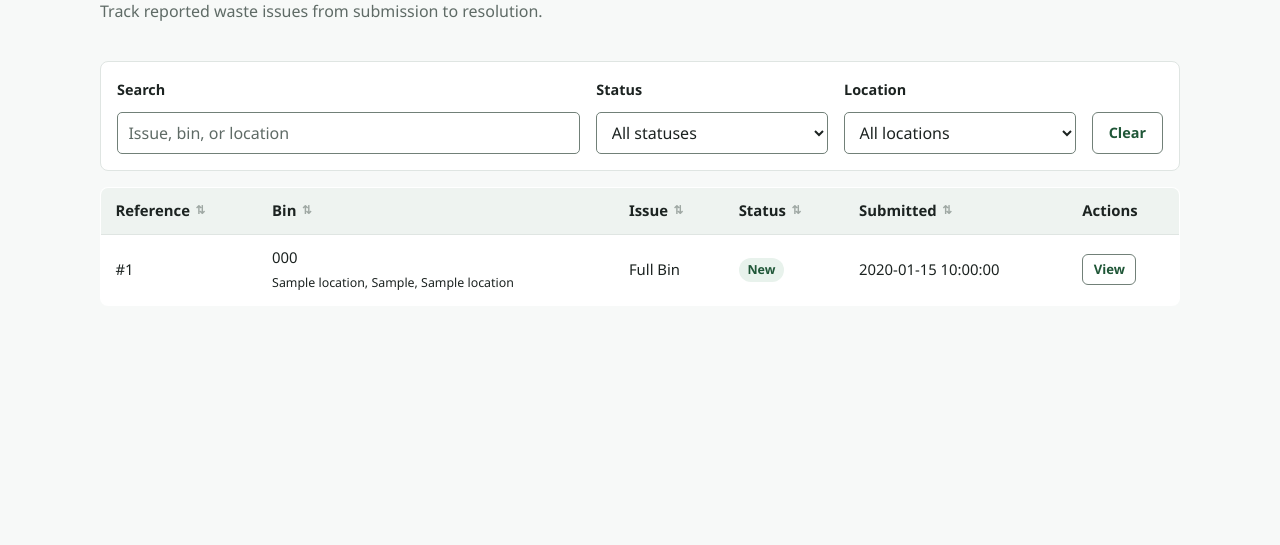
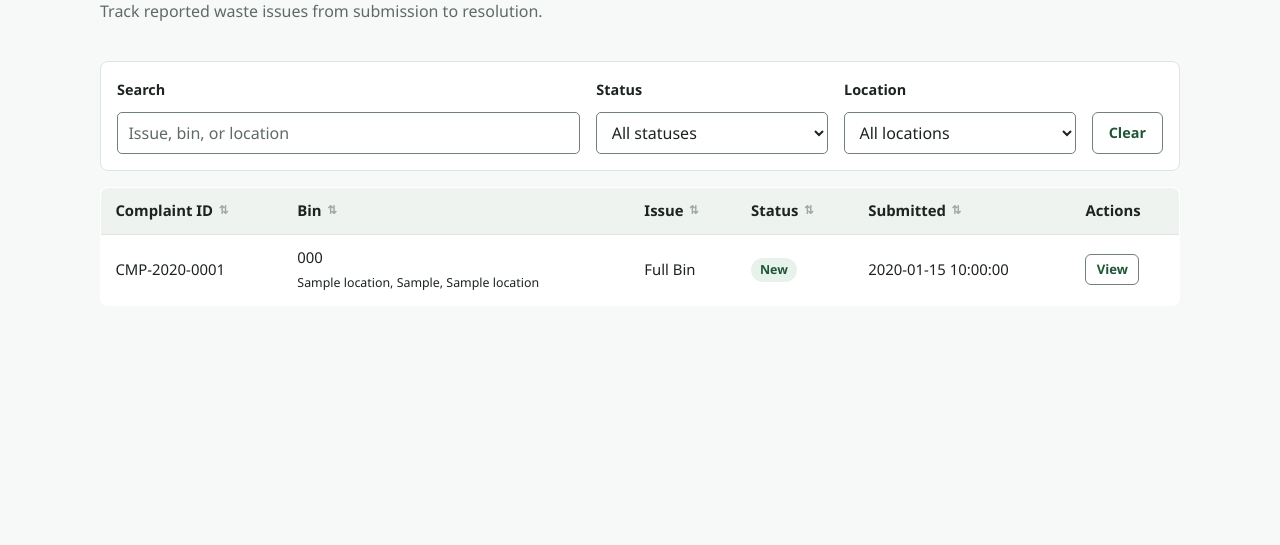
Before and after one commit to tanbl123/Integrative-Programming-Assignment, a PHP site: page /EcoCampus/complaint in a window 1280 px wide. Shown: the part 146-691 px from the top of the page. Run offline with PHP 8.4, Linux system fonts and the light colour scheme; the visitor is signed in with stand-in values (Sample User, id 1); tables that the repository leaves empty hold one stand-in row (values such as "Sample post").

Commit message:
Show complaints as CMP-YYYY-NNNN and label the column Complaint ID
Two changes to how a complaint is identified on screen.

The bare 1, 2, 3 read as a row number rather than a case reference. The
Bin module already pairs an integer key with a readable bin_code, so
complaints now do the same: Complaint::getReference() renders
CMP-2026-0007 from the key and the year the complaint was created.

The code is derived rather than stored. That keeps the two from ever
drifting apart, needs no migration for the team to run, and leaves the
integer primary key in place - so complaint_attachments,
complaint_status_history, complaint_notifications and the Scheduling
module's source_complaint_id are all untouched.

The reference now appears wherever a complaint is named: the listing, the
detail heading, submission and duplicate-rejection messages, the
observer's notification titles, and the "Duplicate of complaint ..."
remark written into the status history.

Search accepts it too. The code is not stored, so the key is recovered
from it: CMP-2026-0007, cmp-2026-0142, #7, 7 and 0007 all resolve to the
complaint, while ordinary words fall through to the existing text search.

The column header is now "Complaint ID" rather than "Reference", which
did not say what it referred to.

Worth stating plainly: this is presentation, not protection. A reporter
cannot open another reporter's complaint by guessing an id, because
ComplaintService::findVisible() refuses it on authorisation. The
formatted code neither adds nor removes any of that.

Co-Authored-By: Claude Opus 5 <noreply@anthropic.com>
Claude-Session: https://claude.ai/code/session_019v3MtxJvs9ip2gfPoEELzi

```diff
--- a/app/controllers/ComplaintController.php
+++ b/app/controllers/ComplaintController.php
@@ -60,7 +60,7 @@ class ComplaintController extends Controller
                 $_POST,
                 $_FILES['attachment'] ?? null
             );
-            Flash::set('success', 'Complaint #' . $complaint->getKey() . ' was submitted.');
+            Flash::set('success', 'Complaint ' . $complaint->getReference() . ' was submitted.');
             $this->redirect('complaint/show/' . $complaint->getKey());
         } catch (ValidationException $error) {
             http_response_code(422);
@@ -167,10 +167,11 @@ class ComplaintController extends Controller
                 Auth::requireLogin()
             );
 
+            $kept = Complaint::find((int) $keepId);
             Flash::set('success', $rejected . ' duplicate report'
                 . ($rejected === 1 ? '' : 's')
-                . ' rejected. Complaint #' . (int) $keepId . ' remains open, and every '
-                . 'reporter has been notified.');
+                . ' rejected. Complaint ' . ($kept?->getReference() ?? '#' . (int) $keepId)
+                . ' remains open, and every reporter has been notified.');
             $this->redirect('complaint');
         } catch (ValidationException $error) {
             Flash::set('error', implode(' ', $error->getErrors()));
@@ -248,7 +249,7 @@ class ComplaintController extends Controller
             : $binClient->getBinInfo((int) $complaint->getBin()->getKey());
 
         return [
-            'title'               => 'Complaint #' . $complaint->getKey(),
+            'title'               => 'Complaint ' . $complaint->getReference(),
             'complaint'           => $complaint,
             'attachments'         => $complaint->getAttachments(),
             'history'             => $complaint->getHistory(),
--- a/app/models/Complaint.php
+++ b/app/models/Complaint.php
@@ -74,6 +74,36 @@ class Complaint extends Model
         $this->set('updated_at', ifaTimestamp());
     }
 
+    /**
+     * Human-readable complaint reference, for example CMP-2026-0007.
+     *
+     * The Bin module pairs an integer primary key with a readable bin_code;
+     * this is the same idea for complaints, except that complaints are created
+     * by the system rather than entered by an administrator, so the code is
+     * derived from the key rather than stored beside it. Deriving it means the
+     * two can never drift apart and no migration is needed.
+     *
+     * The database keeps the integer key, so every foreign key that points at
+     * a complaint - attachments, status history, notifications and the
+     * Scheduling module's source_complaint_id - is untouched.
+     *
+     * Note that this is presentation, not protection. Another reporter cannot
+     * reach a complaint by guessing an id: ComplaintService::findVisible()
+     * refuses it on authorisation, which is what actually prevents
+     * enumeration.
+     */
+    public function getReference(): string
+    {
+        $id = $this->getKey();
+        if ($id === null) {
+            return 'CMP-NEW';
+        }
+        $created = (string) $this->get('created_at');
+        $year = $created !== '' ? substr($created, 0, 4) : date('Y');
+
+        return sprintf('CMP-%s-%04d', $year, $id);
+    }
+
     public function getReporterId(): int { return (int) $this->get('reporter_id'); }
     public function getType(): string { return (string) $this->get('complaint_type'); }
     public function getDescription(): string { return (string) $this->get('description'); }
@@ -102,8 +132,17 @@ class Complaint extends Model
         }
         if ($query !== '') {
             $like = '%' . $query . '%';
-            $sql .= ' AND (c.description LIKE ? OR c.complaint_type LIKE ? OR b.bin_code LIKE ?)';
+            $clause = 'c.description LIKE ? OR c.complaint_type LIKE ? OR b.bin_code LIKE ?';
             array_push($params, $like, $like, $like);
+
+            // A reference such as CMP-2026-0007, or a bare #7, should find the
+            // complaint it names. The code is derived from the key rather than
+            // stored, so the key is recovered from it and matched directly.
+            if (preg_match('/^\s*(?:CMP-\d{4}-|#)?0*(\d+)\s*$/i', $query, $found) === 1) {
+                $clause .= ' OR c.complaint_id = ?';
+                $params[] = (int) $found[1];
+            }
+            $sql .= ' AND (' . $clause . ')';
         }
         if (in_array($status, self::statuses(), true)) {
             $sql .= ' AND c.complaint_status = ?';
--- a/app/services/ComplaintService.php
+++ b/app/services/ComplaintService.php
@@ -157,6 +157,13 @@ class ComplaintService
                 'complaint' => 'Choose which report to keep from this group.']);
         }
 
+        $keptReference = '#' . $keepId;
+        foreach ($group as $complaint) {
+            if ((int) $complaint->getKey() === $keepId) {
+                $keptReference = $complaint->getReference();
+            }
+        }
+
         $rejected = 0;
         foreach ($group as $complaint) {
             if ((int) $complaint->getKey() === $keepId) {
@@ -165,7 +172,7 @@ class ComplaintService
             $this->updateStatus(
                 (int) $complaint->getKey(),
                 Complaint::STATUS_REJECTED,
-                'Duplicate of complaint #' . $keepId . '.',
+                'Duplicate of complaint ' . $keptReference . '.',
                 $administrator
             );
             $rejected++;
--- a/app/services/ComplaintStatusSubject.php
+++ b/app/services/ComplaintStatusSubject.php
@@ -75,16 +75,16 @@ class ComplaintNotificationObserver implements ComplaintObserver
 
         if ($oldStatus === null) {
             $role  = User::ROLE_ADMIN;
-            $title = 'New complaint #' . $complaint->getKey() . ' - ' . $complaint->getType();
+            $title = 'New complaint ' . $complaint->getReference() . ' - ' . $complaint->getType();
             $body  = 'A new ' . $complaint->getType() . ' issue was reported for ' . $binCode . '.';
         } elseif (in_array($newStatus, [Complaint::STATUS_RESOLVED, Complaint::STATUS_REJECTED], true)) {
             $role  = User::ROLE_REPORTER;
-            $title = 'Complaint #' . $complaint->getKey() . ' ' . strtolower($newStatus);
+            $title = 'Complaint ' . $complaint->getReference() . ' ' . strtolower($newStatus);
             $body  = 'Your report about ' . $binCode . ' was marked ' . $newStatus . '.'
                    . ($remarks !== null && $remarks !== '' ? ' Remarks: ' . $remarks : '');
         } else {
             $role  = User::ROLE_ADMIN;
-            $title = 'Complaint #' . $complaint->getKey() . ' moved to ' . $newStatus;
+            $title = 'Complaint ' . $complaint->getReference() . ' moved to ' . $newStatus;
             $body  = 'Status changed from ' . (string) $oldStatus . ' to ' . $newStatus . ' for ' . $binCode . '.';
         }
 
--- a/app/views/complaint/index.php
+++ b/app/views/complaint/index.php
@@ -45,7 +45,7 @@
                         <table class="table">
                             <thead>
                                 <tr>
-                                    <th>Keep</th><th>Reference</th><th>Reporter</th>
+                                    <th>Keep</th><th>Complaint ID</th><th>Reporter</th>
                                     <th>Reason given</th><th>Status</th><th>Submitted</th><th>Actions</th>
                                 </tr>
                             </thead>
@@ -60,7 +60,7 @@
                                             <?= (int) $item->getKey() === $group['keepId'] ? 'checked' : '' ?>
                                             aria-label="Keep complaint #<?= (int) $item->getKey() ?>">
                                     </td>
-                                    <td>#<?= (int) $item->getKey() ?></td>
+                                    <td><?= e($item->getReference()) ?></td>
                                     <td><?= e($item->getReporter()?->getFullName() ?? 'Unknown') ?></td>
                                     <?php /* Each reporter described the issue in their own words. The
                                             administrator needs them side by side to judge which report
@@ -134,7 +134,7 @@
     <table class="table" id="complaintsTable">
         <thead>
             <tr>
-                <th><button type="button" class="sort-header" data-column="0">Reference</button></th>
+                <th><button type="button" class="sort-header" data-column="0">Complaint ID</button></th>
                 <th><button type="button" class="sort-header" data-column="1">Bin</button></th>
                 <th><button type="button" class="sort-header" data-column="2">Issue</button></th>
                 <th><button type="button" class="sort-header" data-column="3">Status</button></th>
@@ -154,7 +154,7 @@
                     class="complaint-row"
                     data-search="<?=
                     e(mb_strtolower(
-                                    '#' . $complaint->getKey() . ' ' .
+                                    $complaint->getReference() . ' ' .
                                     ($bin?->getBinCode() ?? '') . ' ' .
                                     ($location?->getFullLabel() ?? '') . ' ' .
                                     $complaint->getType()
@@ -163,7 +163,7 @@
                     data-status="<?= e($complaint->getStatus()) ?>"
                     data-location="<?= e((string) ($location?->getKey() ?? '')) ?>"
                     >
-                    <td>#<?= $complaint->getKey() ?></td>
+                    <td><?= e($complaint->getReference()) ?></td>
 
                     <td>
     <?= e($bin?->getBinCode() ?? 'Unknown') ?><br>
--- a/app/views/complaint/show.php
+++ b/app/views/complaint/show.php
@@ -17,7 +17,7 @@ $removeConfirm = $isAdmin
 
 <div class="page-heading">
     <div>
-        <p class="eyebrow">Complaint #<?= $complaint->getKey() ?></p>
+        <p class="eyebrow"><?= e($complaint->getReference()) ?></p>
         <h1><?= e($complaint->getType()) ?></h1>
         <p class="lead">
             <?= e($complaint->getBin()?->getBinCode() ?? 'Unknown bin') ?>
```
